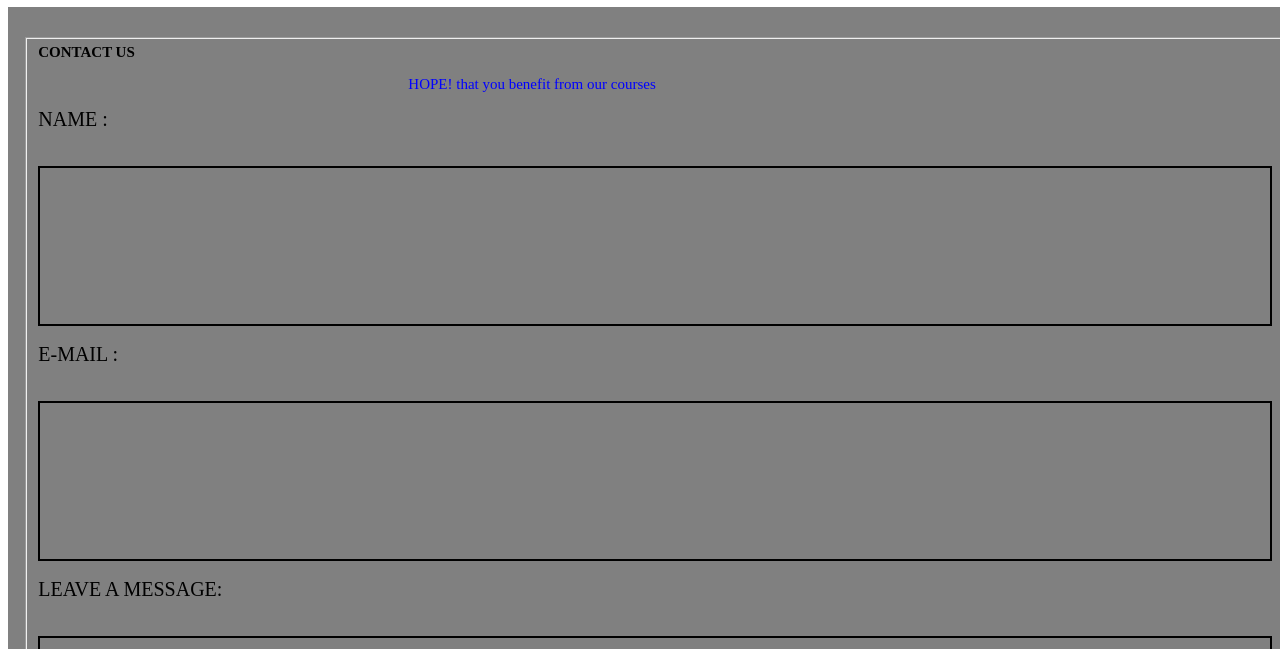
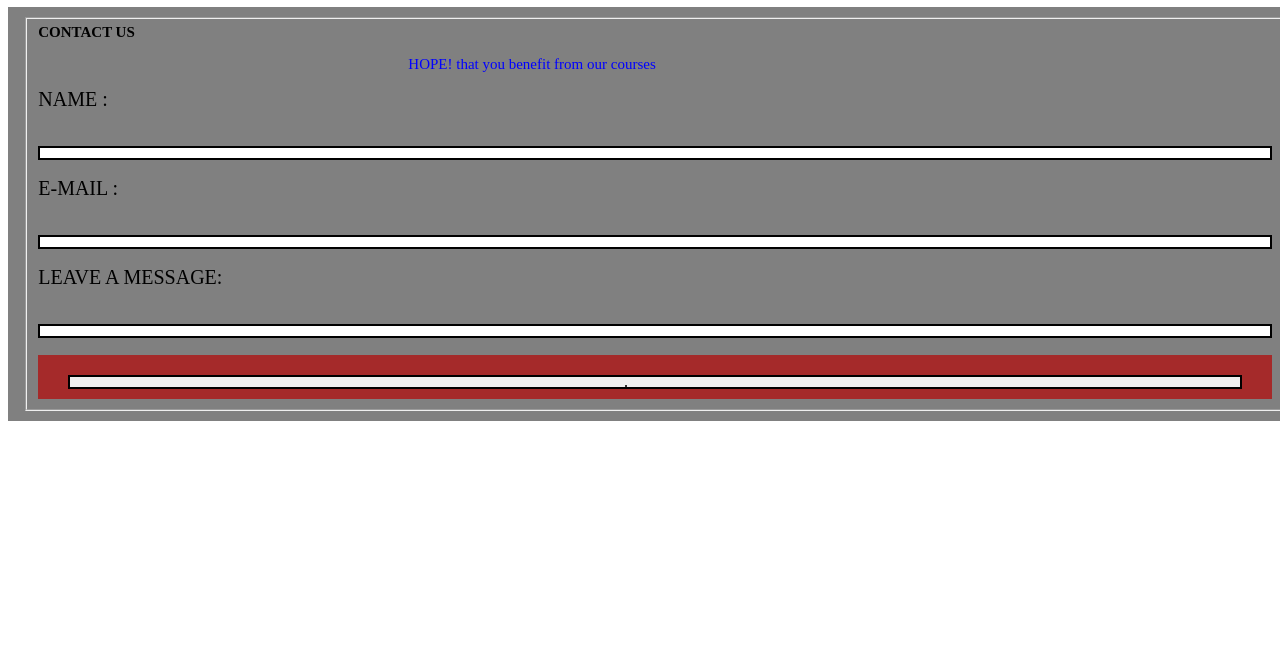
Before and after one commit to NOUREEN-HANY/noureenhany.github.io, a plain HTML site: page contactus.html in a window 1280 px wide. Shown: the part 151-800 px from the top of the page. Drawn offline with Linux system fonts and the light colour scheme.

Commit message:
Update style.css

```diff
--- a/style.css
+++ b/style.css
@@ -86,7 +86,7 @@ td:hover{
 form{
     display:block;
 	width:100%;
-	padding: 30px  15px;
+	padding: 10px  15px;
 	justify-content:center;
 	align-items:center;
 	flex-direction:column;
@@ -105,14 +105,14 @@ label:hover{
 		   transform:scale(1.0);
 }
 input{width: 100%;
-                                                           height:20vh;
+                                                           height:10px;
 							                               border:2px solid;
 					                            		   box-sizing:border-box;
-														   padding:15px 20px;
+														   padding:5px 7px;
 														   font-size:18px;
 														   margin-top:10px;
 														   display:block;
-														   background:grey;
+
                                                           }
 div.n{
 	                 padding:10px 30px;
```
